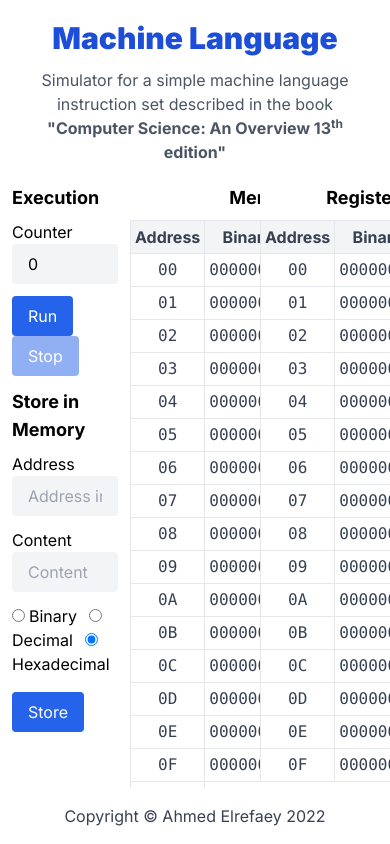
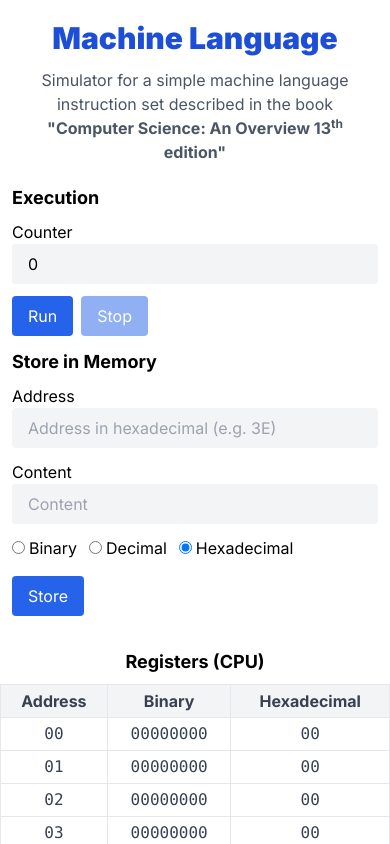
Before and after one commit to a7medev/machine-language, a React (Vite) app: page / in a window 390 px wide. Shown: the top 844 px of the page. Built offline with nearby package versions, Linux system fonts and the light colour scheme.

Commit message:
feat: add responsive mobile layout

```diff
--- a/src/components/App.tsx
+++ b/src/components/App.tsx
@@ -4,7 +4,7 @@ import Machine from './Machine';
 
 function App() {
   return (
-    <div className="h-screen grid grid-rows-layout">
+    <div className="lg:h-screen lg:grid lg:grid-rows-layout">
       <Header />
       <Machine />
       <Footer />
--- a/src/components/Machine.tsx
+++ b/src/components/Machine.tsx
@@ -46,7 +46,7 @@ function Machine() {
   };
 
   return (
-    <div className="grid grid-cols-3">
+    <div className="lg:grid lg:grid-cols-3">
       <aside className="px-3 pb-5 overflow-scroll">
         <section className="mb-3">
           <h3 className="font-bold text-lg mb-2">Execution</h3>
@@ -72,11 +72,11 @@ function Machine() {
           <StoreMemoryForm onStore={storeMemory} />
         </section>
       </aside>
-      <aside className="h-full overflow-scroll">
+      <aside className="lg:h-full lg:overflow-scroll">
+        <Memory cells={registers} title="Registers (CPU)" />
+      </aside>
+      <aside className="lg:h-full lg:overflow-scroll">
         <Memory cells={memory} title="Memory" />
-      </aside>
-      <aside className="h-full overflow-scroll">
-        <Memory cells={registers} title="Registers (CPU)" />
       </aside>
     </div>
   );
```
